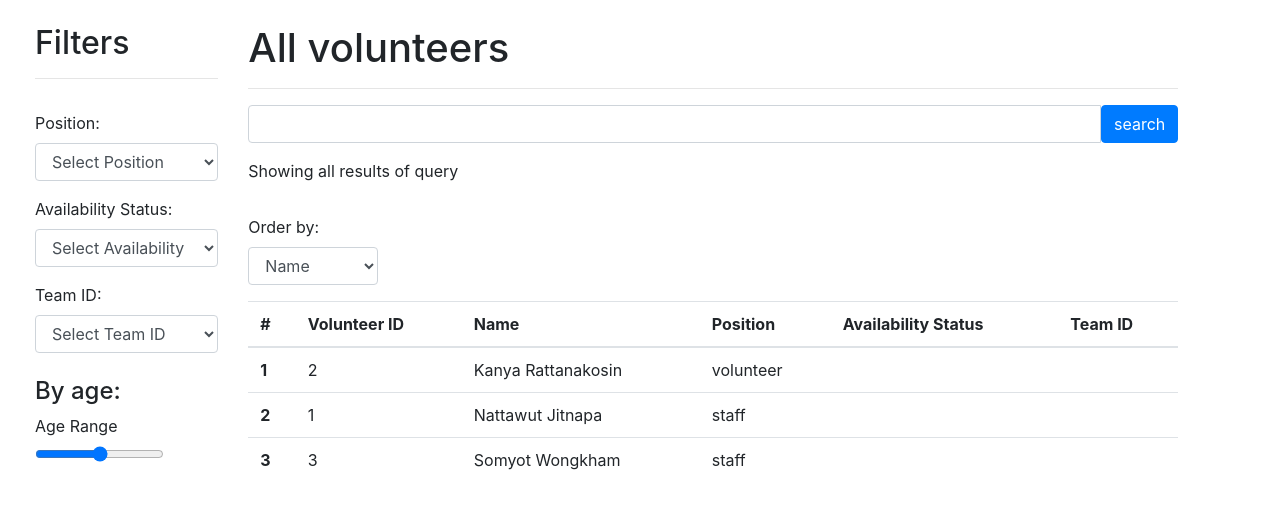
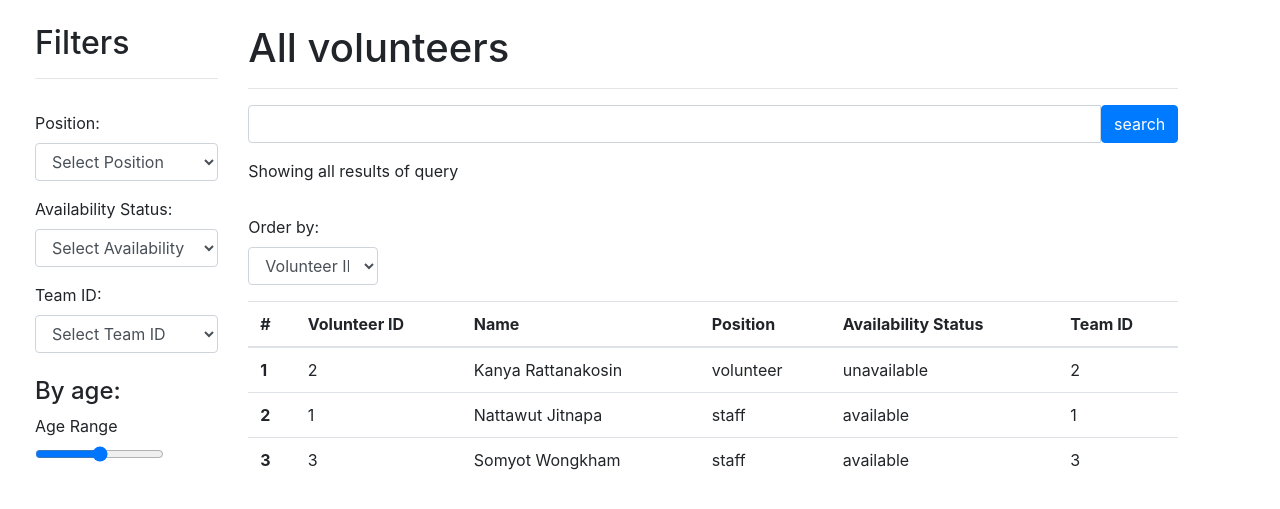
Before and after one commit to yxzuz/Flood-Relief-Center, a Django app: page /volunteers/ in a window 1280 px wide. Shown: the part 56-565 px from the top of the page. Run offline with Django 5.2, Linux system fonts and the light colour scheme; data comes from the database, SQL or seed files in the repository; some libraries are stand-ins or nearby versions.

Commit message:
fixing volunteer search

```diff
--- a/flood_relief_center/templates/flood_relief_center/volunteers.html
+++ b/flood_relief_center/templates/flood_relief_center/volunteers.html
@@ -86,10 +86,11 @@
                                         <div class="col-sm-2">
                                         <label for="orderparam" class="mt-3">Order by:</label>
                                         <select id="orderparam" name="orderparam" class="form-control">
+                                            <option value="name" {% if orderparam == 'volunteerID' %}selected{% endif %}>Volunteer ID</option>
                                             <option value="name" {% if orderparam == 'name' %}selected{% endif %}>Name</option>
                                             <option value="age" {% if orderparam == 'position' %}selected{% endif %}>Position</option>
-                                            <option value="familyMembers" {% if orderparam == 'avaliability_status' %}selected{% endif %}>Avaliability Status</option>
-                                            <option value="familyMembers" {% if orderparam == 'team_id' %}selected{% endif %}>Team ID</option>
+                                            <option value="familyMembers" {% if orderparam == 'avaliabilityStatus' %}selected{% endif %}>Avaliability Status</option>
+                                            <option value="familyMembers" {% if orderparam == 'teamID' %}selected{% endif %}>Team ID</option>
                                         </select>
                                         </div>
                                     </div>
@@ -118,8 +119,8 @@
                                                         <td>{{ volunteer.volunteerID }}</td> <!-- Assuming volunteerID should be volunteer.id -->
                                                         <td>{{ volunteer.name }}</td>
                                                         <td>{{ volunteer.position }}</td>
-                                                        <td>{{ volunteer.availability_status }}</td> <!-- Correct spelling -->
-                                                        <td>{{ volunteer.teamID }}</td>
+                                                        <td>{{ volunteer.availabilityStatus }}</td> <!-- Correct spelling -->
+                                                        <td>{{ volunteer.team_id }}</td>
                                                     </tr>
                                                 {% endfor %}
 
--- a/flood_relief_center/views.py
+++ b/flood_relief_center/views.py
@@ -10,7 +10,7 @@ STATUS = [('safe', 'Safe'), ('injured', 'Injured'), ('missing', 'Missing')]
 RISK_LEVEL = [(1, 'Low'), (2, 'Moderate'), (3, 'High'),
               (4, 'Critical'), (5, 'Severe')]
 POSITION = [('staff', 'Staff'), ('volunteer', 'Volunteer')]
-AVALIABILITY_STATUS = ['Avaliable', 'Not Avaliable']
+AVALIABILITY_STATUS = ['Available', 'Unavaliable']
 TEAM_ID = ['1', '2', '3', '4', '5']
 
 def index(request):
@@ -113,7 +113,7 @@ class VolunteersListView(ListView):
     def get_search_query(self, queryset, search_query):
         if search_query:
             queryset = queryset.filter(Q(name__icontains=search_query) | Q(volunteersID__icontains=search_query) | Q(position__icontains=search_query) | Q(
-                center__name__icontains=search_query) | Q(avaliabilityStatus__icontains=search_query) | Q(teamID__icontains=search_query))
+                center__name__icontains=search_query) | Q(availabilityStatus__icontains=search_query) | Q(teamID__icontains=search_query))
         return queryset
 
     def get_queryset(self):
@@ -142,7 +142,7 @@ class VolunteersListView(ListView):
 
         # Apply avaliability status filter
         if selected_avaliability_status:
-            queryset = queryset.filter(avaliabilityStatus=selected_avaliability_status)
+            queryset = queryset.filter(availabilityStatus=selected_avaliability_status)
 
         # Apply team id status filter
         if selected_team_id:
```
